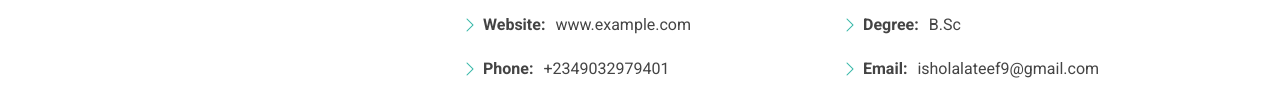
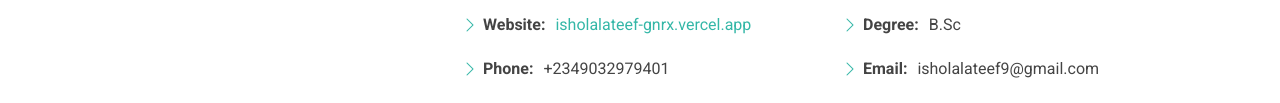
Before and after one commit to olamilekan001/myPortfolioWebpage, a plain HTML site: page about.html in a window 1280 px wide. Shown: the part 377-480 px from the top of the page. Drawn offline with Linux system fonts and the light colour scheme.

Commit message:
second commit

```diff
--- a/about.html
+++ b/about.html
@@ -111,7 +111,12 @@
                   <ul>
                     <li>
                       <i class="bi bi-chevron-right"></i>
-                      <strong>Website:</strong> <span>www.example.com</span>
+                      <strong>Website:</strong>
+                      <span
+                        ><a href="https://isholalateef-gnrx.vercel.app/"
+                          >isholalateef-gnrx.vercel.app</a
+                        ></span
+                      >
                     </li>
                     <li>
                       <i class="bi bi-chevron-right"></i>
```
Also changed, not shown: index.html (+3 -1 lines).
